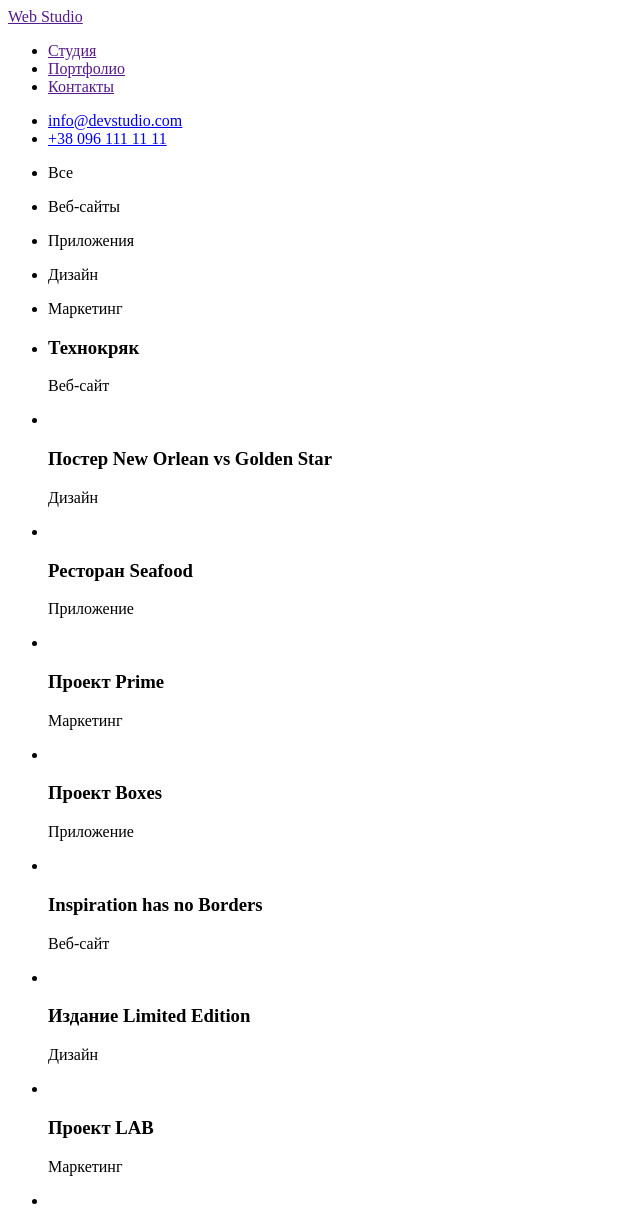
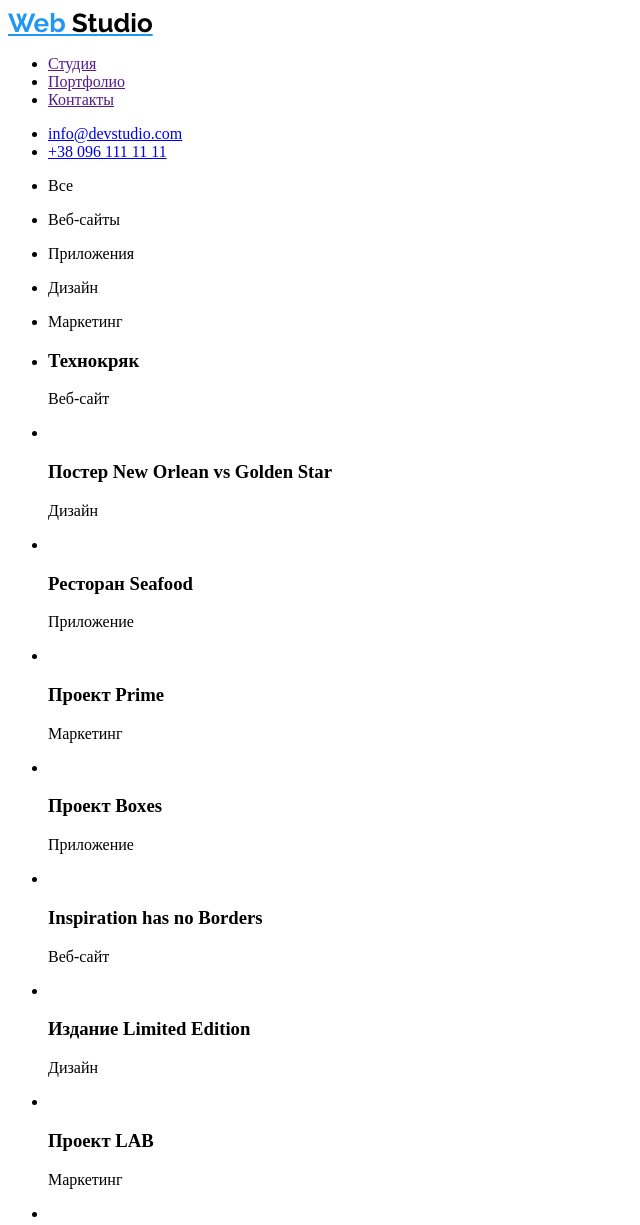
Before and after one commit to nersmax/goit-markup-hw-02, a plain HTML site: page portfolio.html in a window 1280 px wide. Shown: the top 1225 px of the page, without its empty margins (0-640 px from the left). Drawn offline with Linux system fonts and the light colour scheme.

Commit message:
Начинает стилизацию

```diff
--- a/css/stile.css
+++ b/css/stile.css
@@ -1,7 +1,42 @@
-.link {
-  color: teal;
+.logo {
 }
-
-.link:hover {
-  color: tomato;
+.logo-dark {
 }
+.nav {
+}
+.contacts {
+}
+.section {
+}
+.header {
+}
+.logo {
+  font-family: Raleway;
+  font-style: normal;
+  font-weight: bold;
+  font-size: 26px;
+  line-height: 31px;
+  color: #2196f3;
+}
+.logo-dark {
+  font-family: Raleway;
+  font-style: normal;
+  font-weight: bold;
+  font-size: 26px;
+  line-height: 31px;
+  color: black;
+}
+.nav {
+}
+.contacts {
+}
+.filters {
+}
+.section-project-portfolio {
+}
+.link-portfolio {
+}
+.titl-portfolio {
+}
+.text-portfolio {
+}
--- a/portfolio.html
+++ b/portfolio.html
@@ -5,6 +5,11 @@
     <meta http-equiv="X-UA-Compatible" content="IE=edge">
     <meta name="viewport" content="width=device-width, initial-scale=1.0">
     <title>Document</title>
+    <link rel="stylesheet" href="./css/stile.css">
+    <link rel="preconnect" href="https://fonts.googleapis.com">
+    <link rel="preconnect" href="https://fonts.gstatic.com" crossorigin>
+    <link href="https://fonts.googleapis.com/css2?family=Raleway:wght@700&family=Roboto:wght@400;500;700;900&display=swap"
+        rel="stylesheet">
 </head>
 <body>
     <header>
@@ -36,7 +41,8 @@
         </ul>
     </header>
     <main>
-        <div>
+        <!-- filters -->
+                <div>
             <ul class="filters">
                 <li>
                     <p>Все</p>
@@ -55,61 +61,61 @@
                 </li>
             </ul>
         </div>
-        <section class="section-portfolio">
+        <section class="section-project-portfolio">
             <ul>
                 <li>
-                    <a href=""></a>
+                    <a href="" class="link-portfolio"></a>
 
-                    <h3>Технокряк</h3>
-                    <p>Веб-сайт</p>
+                    <h3 class="titl-portfolio">Технокряк</h3>
+                    <p class="text-portfolio">Веб-сайт</p>
+                </li>
+                <li>
+                    <a href=""  ></a>
+                    <img src="" width="370" alt="">
+                    <h3 class="titl-portfolio" >Постер New Orlean vs Golden Star</h3>
+                    <p class="text-portfolio">Дизайн</p>
+                </li>
+                <li>
+                    <a href="" ></a>
+                    <img src="" width="370" alt="">
+                    <h3 class="titl-portfolio">Ресторан Seafood</h3>
+                    <p class="text-portfolio">Приложение</p>
+                </li>
+                <li>
+                    <a href="" ></a>
+                    <img src="" width="370" alt="">
+                    <h3 class="titl-portfolio">Проект Prime</h3>
+                    <p class="text-portfolio">Маркетинг</p>
                 </li>
                 <li>
                     <a href=""></a>
                     <img src="" width="370" alt="">
-                    <h3>Постер New Orlean vs Golden Star</h3>
-                    <p>Дизайн</p>
+                    <h3 class="titl-portfolio">Проект Boxes</h3>
+                    <p class="text-portfolio">Приложение</p>
                 </li>
                 <li>
                     <a href=""></a>
                     <img src="" width="370" alt="">
-                    <h3>Ресторан Seafood</h3>
-                    <p>Приложение</p>
+                    <h3 class="titl-portfolio">Inspiration has no Borders</h3>
+                    <p class="text-portfolio">Веб-сайт</p>
                 </li>
                 <li>
                     <a href=""></a>
                     <img src="" width="370" alt="">
-                    <h3>Проект Prime</h3>
-                    <p>Маркетинг</p>
+                    <h3 class="titl-portfolio">Издание Limited Edition</h3>
+                    <p class="text-portfolio">Дизайн</p>
                 </li>
                 <li>
                     <a href=""></a>
                     <img src="" width="370" alt="">
-                    <h3>Проект Boxes</h3>
-                    <p>Приложение</p>
+                    <h3 class="titl-portfolio">Проект LAB</h3>
+                    <p class="text-portfolio">Маркетинг</p>
                 </li>
                 <li>
                     <a href=""></a>
                     <img src="" width="370" alt="">
-                    <h3>Inspiration has no Borders</h3>
-                    <p>Веб-сайт</p>
-                </li>
-                <li>
-                    <a href=""></a>
-                    <img src="" width="370" alt="">
-                    <h3>Издание Limited Edition</h3>
-                    <p>Дизайн</p>
-                </li>
-                <li>
-                    <a href=""></a>
-                    <img src="" width="370" alt="">
-                    <h3>Проект LAB</h3>
-                    <p>Маркетинг</p>
-                </li>
-                <li>
-                    <a href=""></a>
-                    <img src="" width="370" alt="">
-                    <h3>Growing Business</h3>
-                    <p>Приложение</p>
+                    <h3 class="titl-portfolio">Growing Business</h3>
+                    <p class="text-portfolio">Приложение</p>
                 </li>
             </ul>
         </section>
```
Also changed, not shown: index.html (+1 -0 lines).
